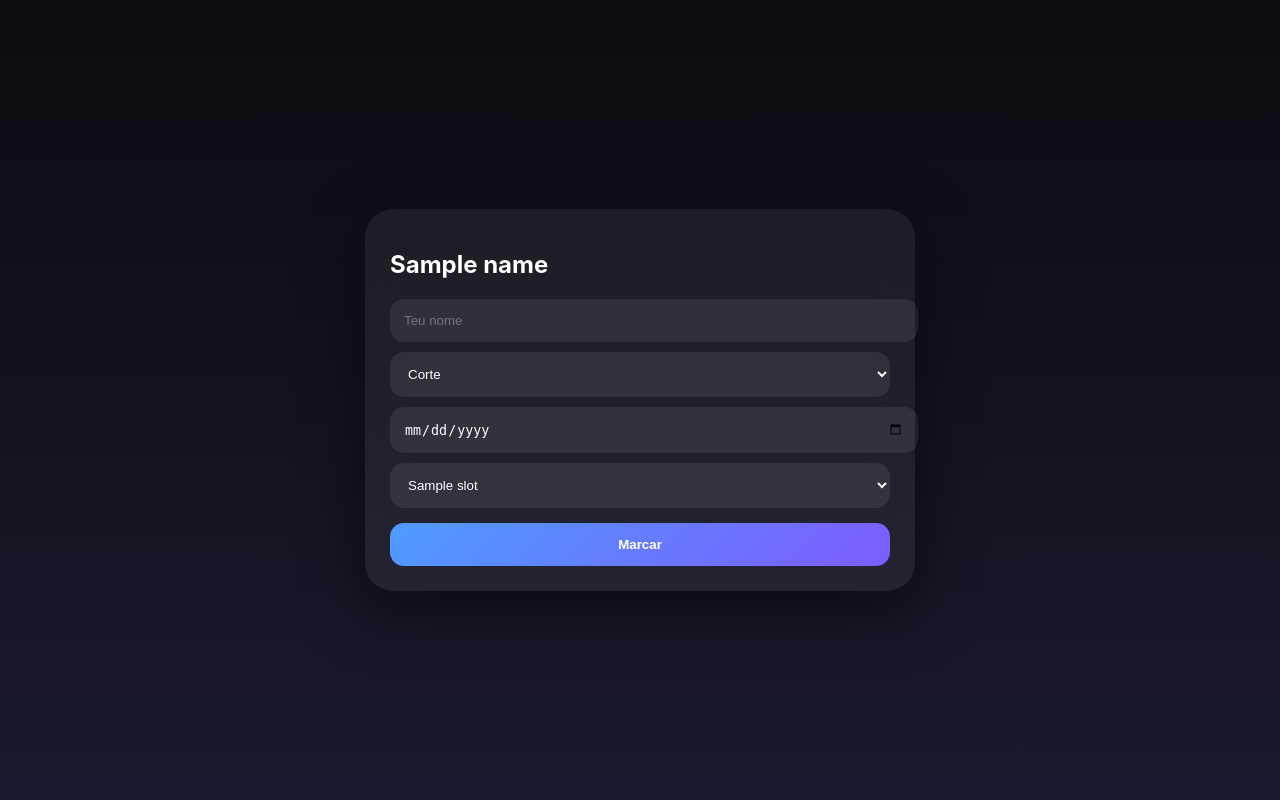
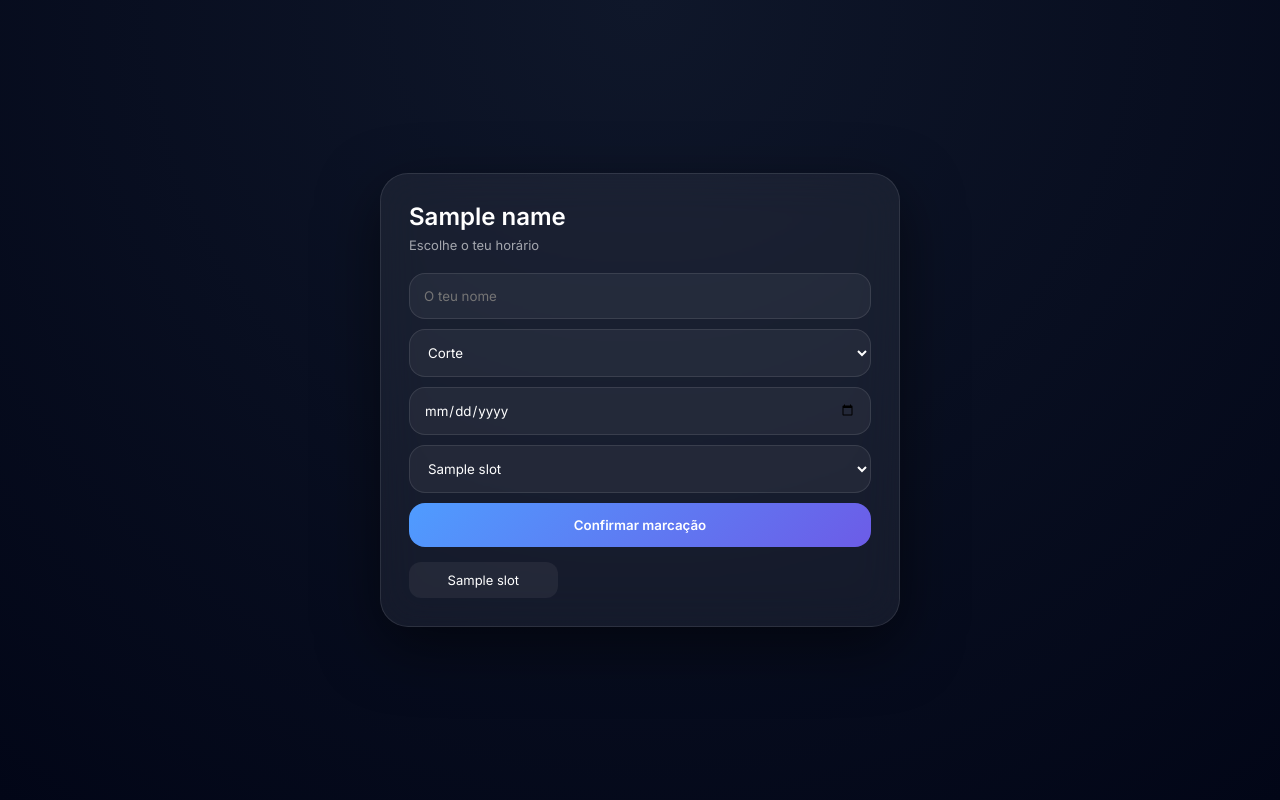
Before and after one commit to Ardmaf/marcacoes-app, a Flask app: template templates/worker.html in a window 1280 px wide. Run offline with Flask 3, Linux system fonts and the light colour scheme; the template is opened without the code that fills it: most values are stand-ins (such as "Sample title", 1, 10 or a date in 2020); some libraries are stand-ins or nearby versions.

Commit message:
worker.html

```diff
--- a/templates/worker.html
+++ b/templates/worker.html
@@ -6,52 +6,91 @@
 <title>{{ name }}</title>
 
 <style>
-body {
+@import url('https://fonts.googleapis.com/css2?family=Inter:wght@300;400;500;600&display=swap');
+
+*{
     margin:0;
-    font-family: -apple-system, BlinkMacSystemFont, sans-serif;
-    background: linear-gradient(180deg,#0b0b10,#1a1a2e);
-    color:white;
-    display:flex;
-    justify-content:center;
-    align-items:center;
-    height:100vh;
+    padding:0;
+    box-sizing:border-box;
+    font-family:'Inter',sans-serif;
 }
 
-.card {
-    width:90%;
-    max-width:500px;
+body{
+    height:100vh;
+    display:flex;
+    align-items:center;
+    justify-content:center;
+    background: radial-gradient(circle at top,#0f172a,#020617);
+    color:white;
+}
+
+.card{
+    width:100%;
+    max-width:520px;
+    padding:28px;
+    border-radius:28px;
     background: rgba(255,255,255,0.06);
     backdrop-filter: blur(20px);
-    border-radius:28px;
-    padding:25px;
+    border:1px solid rgba(255,255,255,0.1);
     box-shadow:0 20px 60px rgba(0,0,0,0.5);
 }
 
-h1 {
+h1{
     font-size:24px;
-    margin-bottom:10px;
+    margin-bottom:6px;
 }
 
-input, select {
+.subtitle{
+    font-size:13px;
+    opacity:0.6;
+    margin-bottom:20px;
+}
+
+input, select{
     width:100%;
     padding:14px;
-    margin-top:10px;
-    border-radius:14px;
-    border:none;
-    background: rgba(255,255,255,0.08);
+    margin-bottom:10px;
+    border-radius:16px;
+    border:1px solid rgba(255,255,255,0.1);
+    background: rgba(255,255,255,0.05);
     color:white;
     outline:none;
 }
 
-button {
+button{
     width:100%;
     padding:14px;
-    margin-top:15px;
     border:none;
-    border-radius:14px;
-    background: linear-gradient(135deg,#4f9cff,#7c5cff);
+    border-radius:16px;
+    background: linear-gradient(135deg,#4f9cff,#6c5ce7);
     color:white;
     font-weight:600;
+    cursor:pointer;
+    transition:0.2s;
+}
+
+button:hover{
+    transform:scale(1.02);
+}
+
+.slots{
+    margin-top:15px;
+    display:grid;
+    grid-template-columns:repeat(3,1fr);
+    gap:8px;
+}
+
+.slot{
+    padding:10px;
+    border-radius:12px;
+    background: rgba(255,255,255,0.06);
+    text-align:center;
+    cursor:pointer;
+    font-size:13px;
+}
+
+.slot:hover{
+    background: rgba(255,255,255,0.12);
 }
 </style>
 </head>
@@ -59,10 +98,12 @@ button {
 <body>
 
 <div class="card">
+
     <h1>{{ name }}</h1>
+    <div class="subtitle">Escolhe o teu horário</div>
 
     <form method="POST">
-        <input name="nome" placeholder="Teu nome" required>
+        <input name="nome" placeholder="O teu nome" required>
 
         <select name="servico">
             <option>Corte</option>
@@ -78,8 +119,15 @@ button {
             {% endfor %}
         </select>
 
-        <button type="submit">Marcar</button>
+        <button type="submit">Confirmar marcação</button>
     </form>
+
+    <div class="slots">
+        {% for slot in slots %}
+            <div class="slot">{{ slot }}</div>
+        {% endfor %}
+    </div>
+
 </div>
 
 </body>
```
